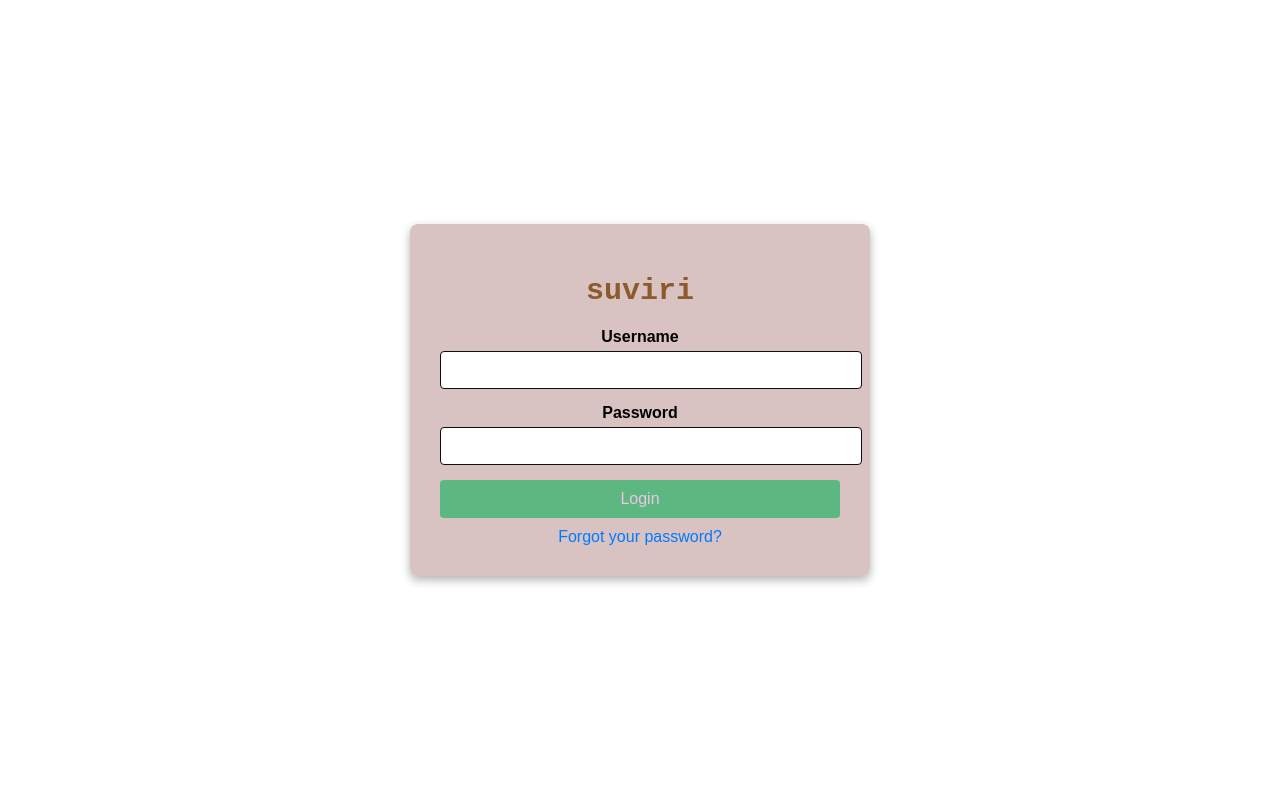
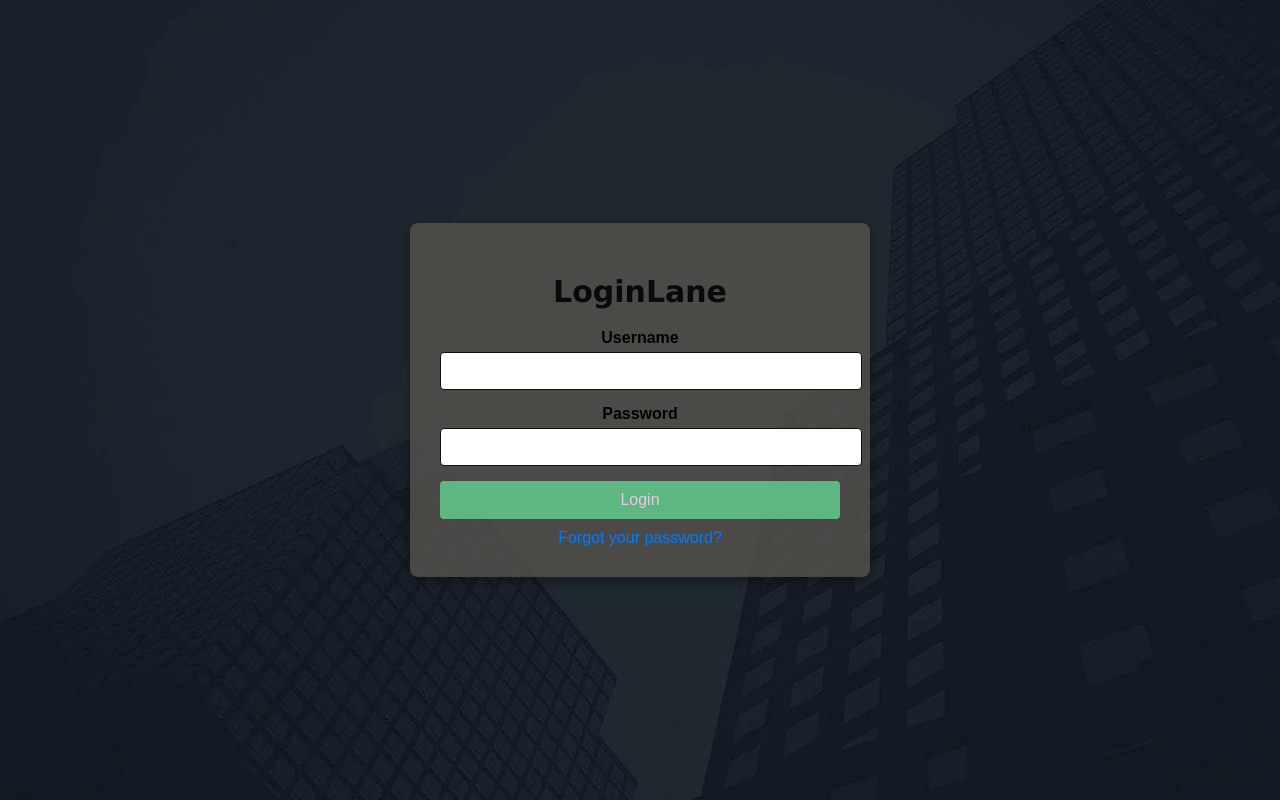
Before and after one commit to crownstackritik/learning_git, a plain HTML site: page login-page.html in a window 1280 px wide. Drawn offline with Linux system fonts and the light colour scheme.

Commit message:
color and background photo of login page is changed

```diff
--- a/login-page.html
+++ b/login-page.html
@@ -12,7 +12,7 @@
             margin: 0;
             padding: 0;
             height: 100vh;
-            background-image: url(''); /* Replace with the image URL */
+            background-image: url('bg1.png'); /* Replace with the image URL */
             background-size: cover;
             background-position: center;
             display: flex;
@@ -22,7 +22,7 @@
 
         /* Container for login form */
         .login-container {
-            background-color: rgba(207, 179, 179, 0.8); /* Semi-transparent background */
+            background-color: rgba(87, 83, 77, 0.8); /* Semi-transparent background */
             padding: 30px;
             border-radius: 8px;
             box-shadow: 0 4px 10px rgba(0, 0, 0, 0.3);
@@ -33,9 +33,9 @@
 
         /* Heading style (Shiv text above form) */
         .login-container h1 {
-            color: #8b5b2b;
+            color: #0a0909;
             font-size: 30px;
-            font-family: 'Courier New', Courier, monospace;
+            font-family: 'Lucida Sans', 'Lucida Sans Regular', 'Lucida Grande', 'Lucida Sans Unicode', Geneva, Verdana, sans-serif;
             margin-bottom: 20px;
         }
 
@@ -91,7 +91,7 @@
 <body>
 
     <div class="login-container">
-        <h1>suviri</h1>
+        <h1>LoginLane</h1>
         <form action="/submit-login" method="POST">
             <div class="form-group">
                 <label for="username">Username</label>
```
Also changed, not shown: bg.png (added), bg1.png (added).
